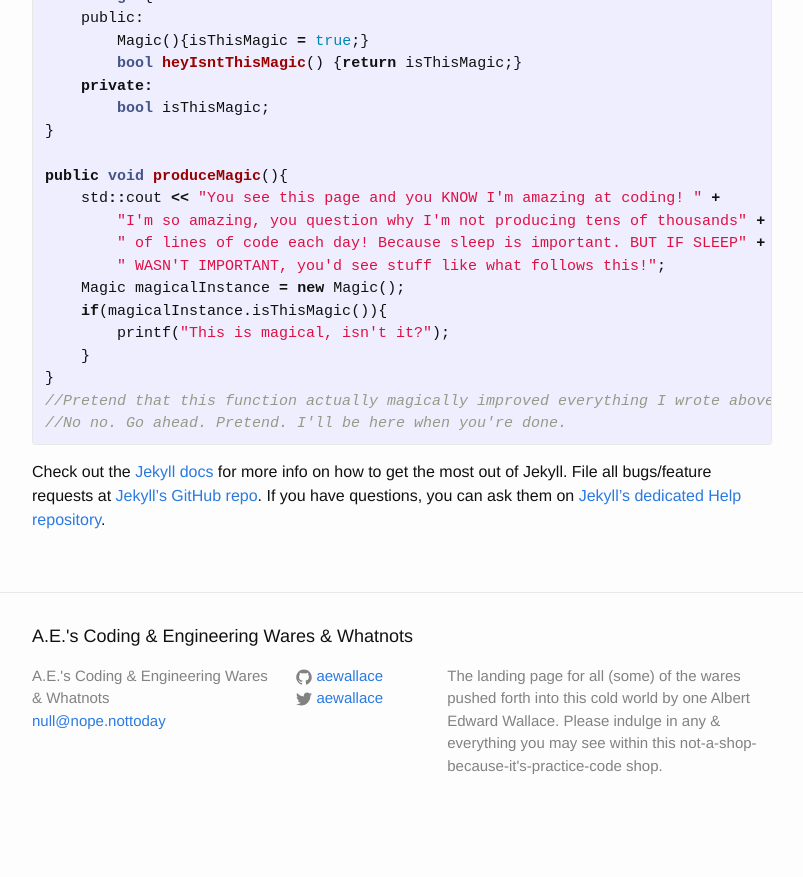
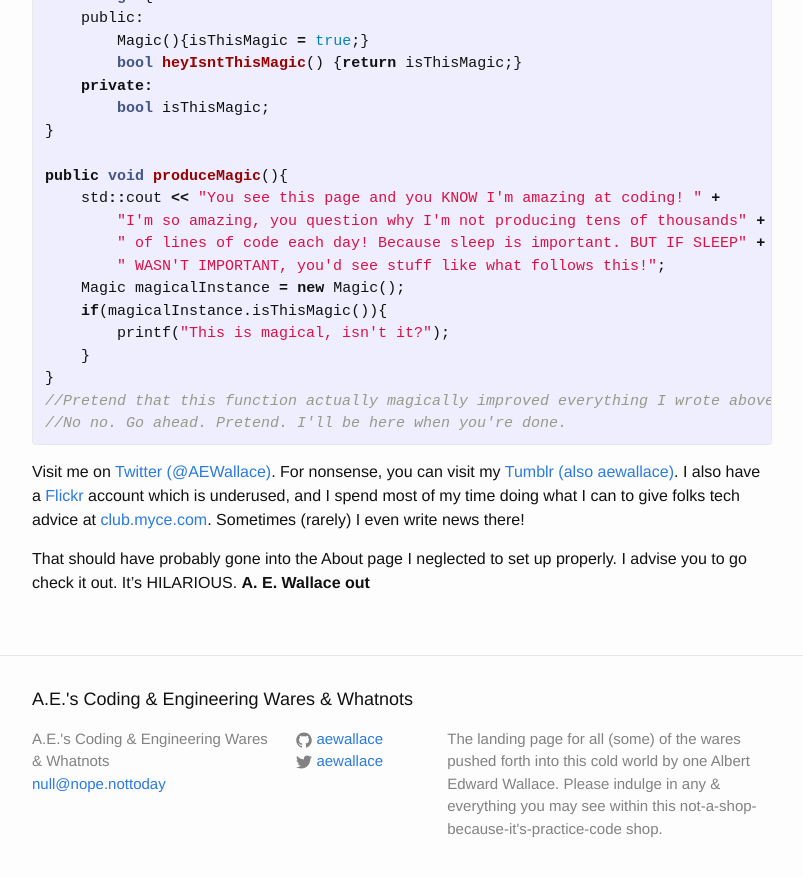
Before and after one commit to aewallace/aewallace.github.io, a Jekyll site: the page built from _posts/2015-10-07-it-begins.markdown, in a window 1280 px wide and 900 px high, scrolled down 702 px. Shown: the top 877 px of the window, without its empty margins (238-1041 px from the left). Built offline with Jekyll 4.4.1, drawn with Linux system fonts in a browser that asks for light colours; before the commit the page ends 1539 px from its top, so only the background shows below that.

Commit message:
revisit second test again

```diff
--- a/_posts/2015-10-07-it-begins.markdown
+++ b/_posts/2015-10-07-it-begins.markdown
@@ -39,8 +39,13 @@ public void produceMagic(){
 //No no. Go ahead. Pretend. I'll be here when you're done.
 {% endhighlight %}
 
-Check out the [Jekyll docs][jekyll] for more info on how to get the most out of Jekyll. File all bugs/feature requests at [Jekyll’s GitHub repo][jekyll-gh]. If you have questions, you can ask them on [Jekyll’s dedicated Help repository][jekyll-help].
 
-[jekyll]:      http://jekyllrb.com
-[jekyll-gh]:   https://github.com/jekyll/jekyll
-[jekyll-help]: https://github.com/jekyll/jekyll-help
+Visit me on [Twitter (@AEWallace)][twitterln]. For nonsense, you can visit my [Tumblr (also aewallace)][tumblrln]. I also have a [Flickr][flickrln] account which is underused, and I spend most of my time doing what I can to give folks tech advice at [club.myce.com][myceln]. Sometimes (rarely) I even write news there!
+
+That should have probably gone into the About page I neglected to set up properly. I advise you to go check it out. It's HILARIOUS.
+**A. E. Wallace out**
+
+[twitterln]:	twitter.com/aewallace
+[tumblrln]:	aewallace.tumblr.com
+[myceln]:	club.myce.com
+[flickrln]:	https://www.flickr.com/photos/aewallace/
```
Also changed, not shown: 1 other file.
